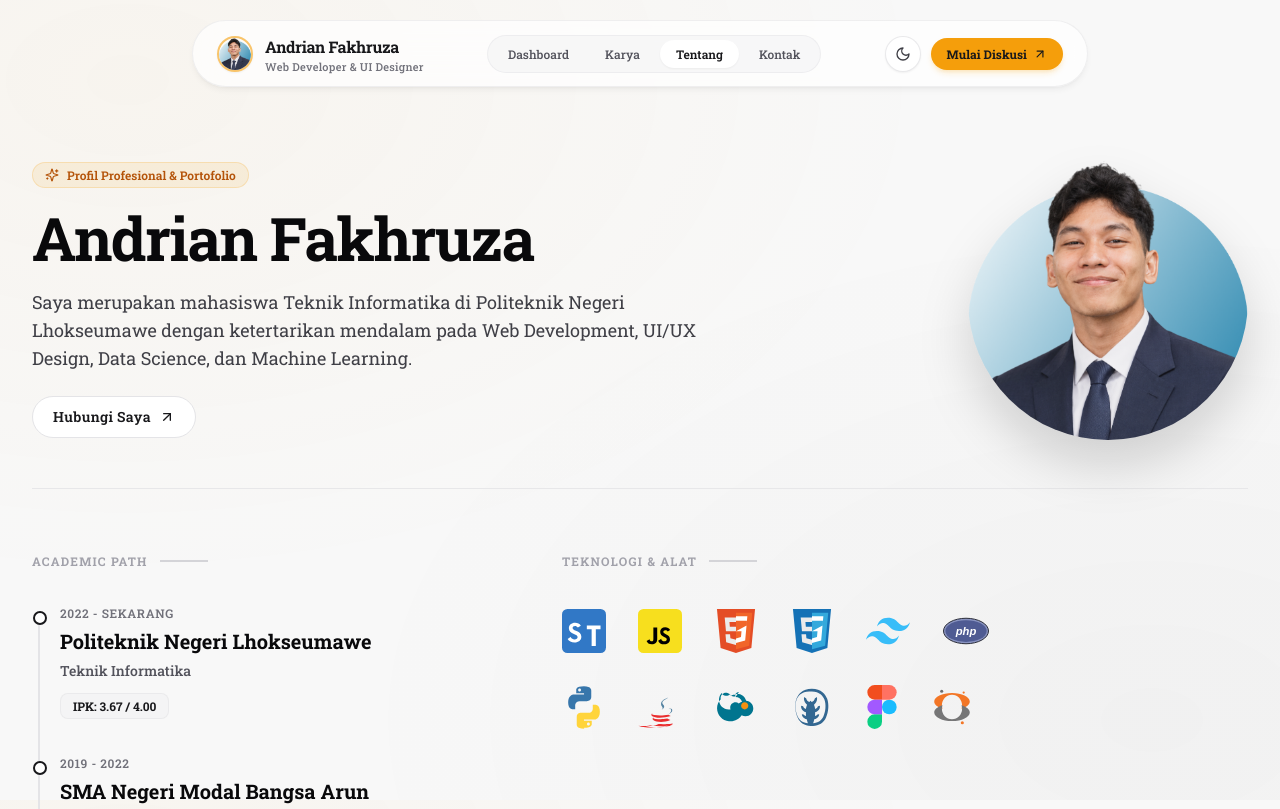
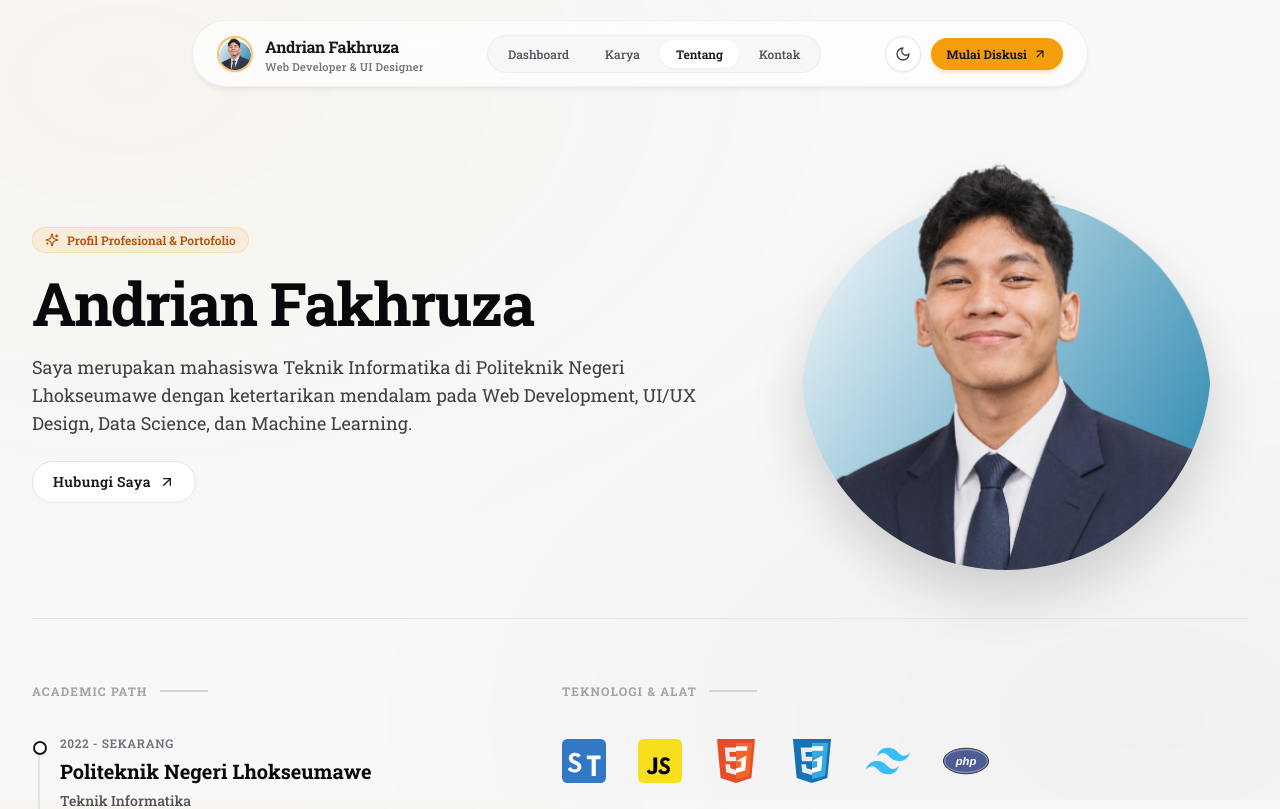
Before and after one commit to AndrianFakhruza/my-portfolio, a Next.js app: page /about in a window 1280 px wide. Shown: the top 809 px of the page. Built offline with nearby package versions, Linux system fonts and the light colour scheme; no server answers; the database is empty.

Commit message:
style: enlarge profile photo size and reduce gap to bio text on home and about pages

```diff
--- a/app/about/page.tsx
+++ b/app/about/page.tsx
@@ -53,7 +53,7 @@ export default async function AboutPage() {
           <div className="absolute top-0 right-0 w-[450px] h-[300px] bg-amber-500/8 dark:bg-amber-500/10 blur-[100px] rounded-full pointer-events-none -z-10" />
 
           {/* ─── Hero Section ─── */}
-          <div className="grid grid-cols-1 lg:grid-cols-12 gap-8 lg:gap-12 items-center pb-10 sm:pb-12 border-b border-paper-200/80 dark:border-paper-800/80">
+          <div className="grid grid-cols-1 lg:grid-cols-12 gap-6 lg:gap-8 xl:gap-10 items-center pb-10 sm:pb-12 border-b border-paper-200/80 dark:border-paper-800/80">
             <div className="lg:col-span-7 space-y-5">
               <div className="inline-flex items-center gap-2 px-3 py-1 rounded-full text-xs font-semibold bg-amber-500/10 text-amber-700 dark:text-amber-400 border border-amber-500/20">
                 <Sparkles className="w-3.5 h-3.5" />
@@ -96,13 +96,13 @@ export default async function AboutPage() {
               </div>
             </div>
 
-            <div className="lg:col-span-5 flex justify-center lg:justify-end">
-              <div className="relative w-[240px] h-[240px] sm:w-[280px] sm:h-[280px]">
+            <div className="lg:col-span-5 flex justify-center lg:justify-center">
+              <div className="relative w-[280px] h-[280px] sm:w-[340px] sm:h-[340px] lg:w-[380px] lg:h-[380px] xl:w-[410px] xl:h-[410px]">
                 <Image
                   src={(profile as any)?.profilePhoto || "/profile.png"}
                   alt={`${profile?.name ?? "Andrian Fakhruza"} - Web Developer & UI Designer`}
                   fill
-                  sizes="(max-width: 640px) 240px, 280px"
+                  sizes="(max-width: 640px) 280px, (max-width: 1024px) 340px, (max-width: 1280px) 380px, 410px"
                   className="object-cover rounded-full hover:scale-105 transition-transform duration-500 drop-shadow-2xl"
                   priority
                 />
--- a/app/page.tsx
+++ b/app/page.tsx
@@ -39,7 +39,7 @@ export default async function HomePage() {
           {/* Ambient blur glow in background */}
           <div className="absolute top-16 left-1/3 -translate-x-1/2 w-[600px] h-[300px] bg-accent-500/10 dark:bg-accent-500/15 blur-[120px] rounded-full pointer-events-none -z-10" />
 
-          <div className="grid grid-cols-1 lg:grid-cols-12 gap-10 lg:gap-12 items-center">
+          <div className="grid grid-cols-1 lg:grid-cols-12 gap-8 lg:gap-8 xl:gap-10 items-center">
             {/* Left Column: Intro & Headline */}
             <div className="lg:col-span-7 space-y-5">
               {/* Role Pill Tag */}
@@ -112,15 +112,15 @@ export default async function HomePage() {
               </div>
             </div>
 
-            {/* Right Column: Profile Photo (Circle, No Frame) */}
-            <div className="lg:col-span-5 flex justify-center lg:justify-end">
-              <div className="relative w-[260px] h-[260px] sm:w-[300px] sm:h-[300px] lg:w-[340px] lg:h-[340px]">
+            {/* Right Column: Profile Photo (Circle, No Frame, Closer & Bigger) */}
+            <div className="lg:col-span-5 flex justify-center lg:justify-center">
+              <div className="relative w-[280px] h-[280px] sm:w-[340px] sm:h-[340px] lg:w-[380px] lg:h-[380px] xl:w-[420px] xl:h-[420px]">
                 <Image
                   src={profilePhotoSrc}
                   alt="Andrian Fakhruza - Web Developer & UI Designer"
                   fill
                   priority
-                  sizes="(max-width: 640px) 260px, (max-width: 1024px) 300px, 340px"
+                  sizes="(max-width: 640px) 280px, (max-width: 1024px) 340px, (max-width: 1280px) 380px, 420px"
                   className="object-cover rounded-full transition-transform duration-500 hover:scale-105 drop-shadow-2xl"
                 />
               </div>
```
